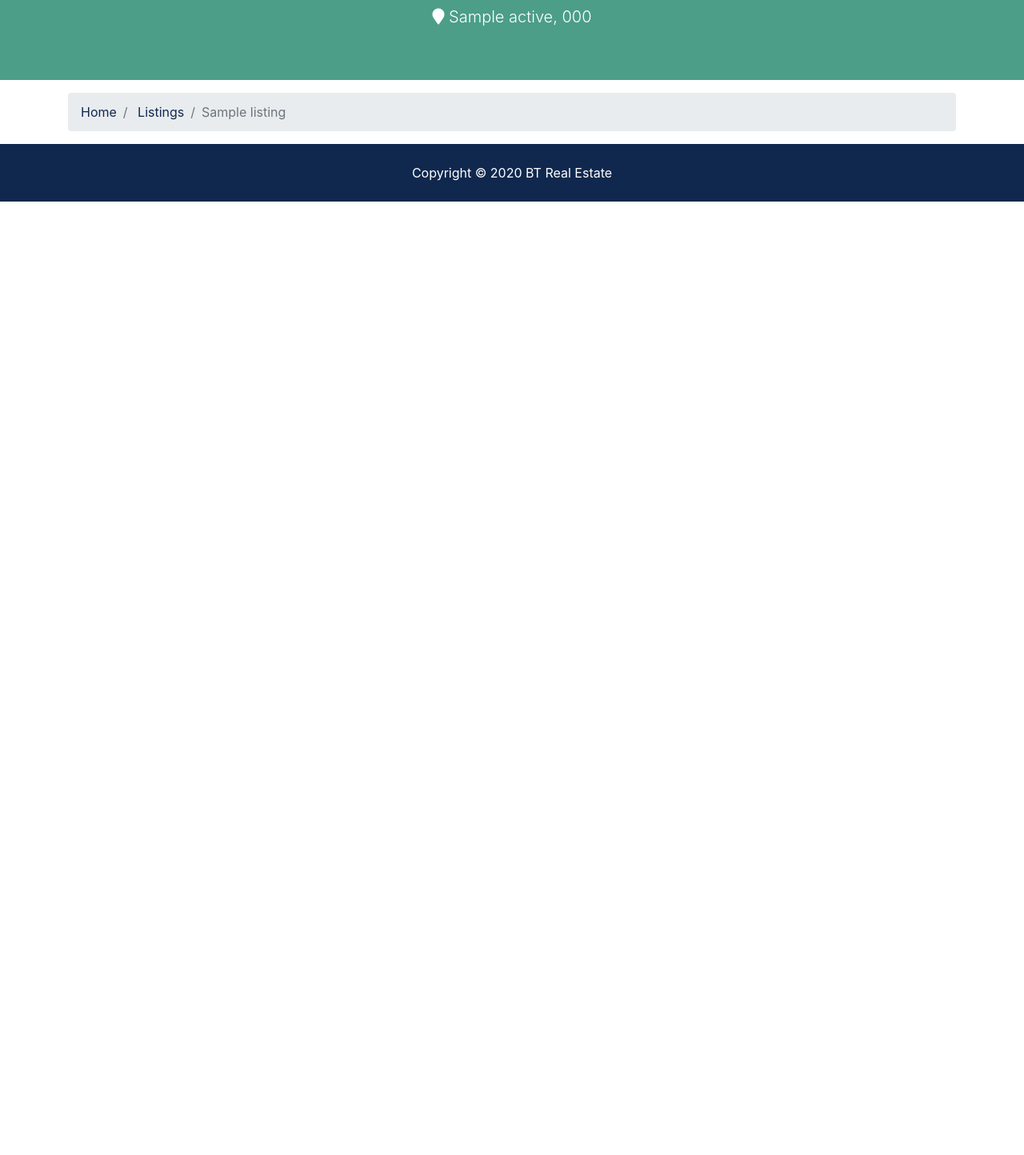
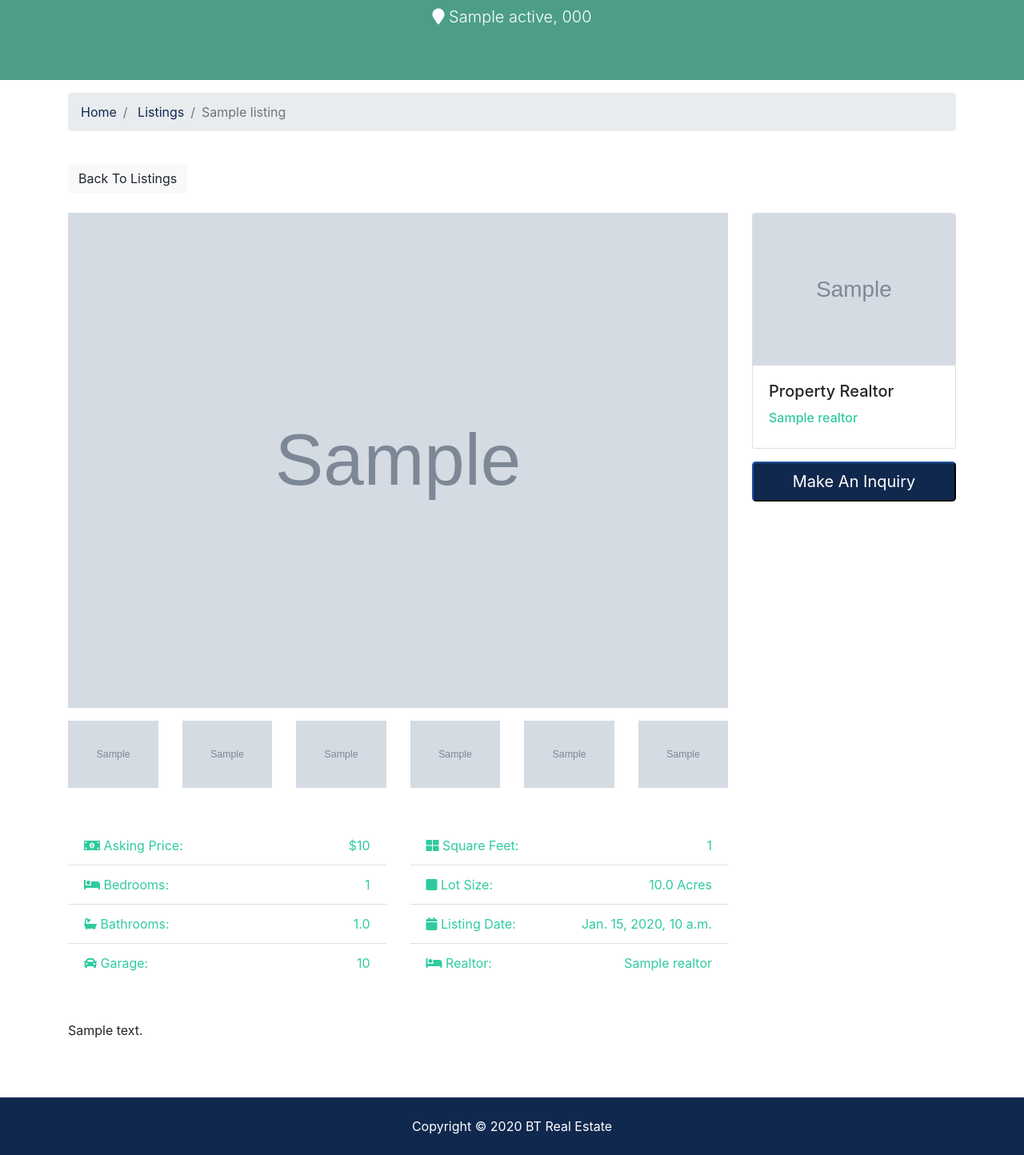
Before and after one commit to Q-Win/realestate, a Django app: page /listings/1 in a window 1280 px wide. Shown: the part 245-1689 px from the top of the page at 80% size. Before the commit the page ends 497 px from the top, so only its background shows below. Run offline with Django 3.2, Linux system fonts and the light colour scheme; tables that the repository leaves empty hold one stand-in row (values such as "Sample post"); grey boxes marked "Sample" are stand-in pictures; some libraries are stand-ins or nearby versions.

Commit message:
listing page description

```diff
--- a/templates/listings/listing.html
+++ b/templates/listings/listing.html
@@ -34,5 +34,129 @@
     </div>
   </section>
 
+  <!-- Listing -->
+   <section id="listing" class="py-4">
+     <div class="container">
+       <a href="{% url 'listings' %}" class="btn btn-light mb-4">Back To Listings</a>
+       <div class="row">
+         <div class="col-md-9">
+           <!-- Home Main Image -->
+           <img src="{{ listing.photo_main.url }}" alt="" class="img-main img-fluid mb-3">
+           <!-- Thumbnails -->
+           <div class="row mb-5 thumbs">
+             {% if listing.photo_1 %}
+             <div class="col-md-2">
+               <a href="{{ listing.photo_1.url }}" data-lightbox="home-images">
+                 <img src="{{ listing.photo_1.url }}" alt="" class="img-fluid">
+               </a>
+             </div>
+             {% endif %}
+             {% if listing.photo_2 %}
+             <div class="col-md-2">
+               <a href="{{ listing.photo_2.url }}" data-lightbox="home-images">
+                 <img src="{{ listing.photo_2.url }}" alt="" class="img-fluid">
+               </a>
+             </div>
+             {% endif %}
+             {% if listing.photo_3 %}
+             <div class="col-md-2">
+               <a href="{{ listing.photo_3.url }}" data-lightbox="home-images">
+                 <img src="{{ listing.photo_3.url }}" alt="" class="img-fluid">
+               </a>
+             </div>
+             {% endif %}
+             {% if listing.photo_4 %}
+             <div class="col-md-2">
+               <a href="{{ listing.photo_4.url }}" data-lightbox="home-images">
+                 <img src="{{ listing.photo_4.url }}" alt="" class="img-fluid">
+               </a>
+             </div>
+             {% endif %}
+             {% if listing.photo_5 %}
+             <div class="col-md-2">
+               <a href="{{ listing.photo_5.url }}" data-lightbox="home-images">
+                 <img src="{{ listing.photo_5.url }}" alt="" class="img-fluid">
+               </a>
+             </div>
+             {% endif %}
+             {% if listing.photo_6 %}
+             <div class="col-md-2">
+               <a href="{{ listing.photo_6.url }}" data-lightbox="home-images">
+                 <img src="{{ listing.photo_6.url }}" alt="" class="img-fluid">
+               </a>
+             </div>
+             {% endif %}
+           </div>
+           <!-- Fields -->
+           <div class="row mb-5 fields">
+             <div class="col-md-6">
+               <ul class="list-group list-group-flush">
+                 <li class="list-group-item text-secondary">
+                   <i class="fas fa-money-bill-alt"></i> Asking Price:
+                   <span class="float-right">${{ listing.price | intcomma }}</span>
+                 </li>
+                 <li class="list-group-item text-secondary">
+                   <i class="fas fa-bed"></i> Bedrooms:
+                   <span class="float-right">{{ listing.bedrooms }}</span>
+                 </li>
+                 <li class="list-group-item text-secondary">
+                   <i class="fas fa-bath"></i> Bathrooms:
+                   <span class="float-right">{{ listing.bathrooms }}</span>
+                 </li>
+                 <li class="list-group-item text-secondary">
+                   <i class="fas fa-car"></i> Garage:
+                   <span class="float-right">{{ listing.garage }}
+                   </span>
+                 </li>
+               </ul>
+             </div>
+             <div class="col-md-6">
+               <ul class="list-group list-group-flush">
+                 <li class="list-group-item text-secondary">
+                   <i class="fas fa-th-large"></i> Square Feet:
+                   <span class="float-right">{{ listing.sqft }}</span>
+                 </li>
+                 <li class="list-group-item text-secondary">
+                   <i class="fas fa-square"></i> Lot Size:
+                   <span class="float-right">{{ listing.lot_size }} Acres
+                   </span>
+                 </li>
+                 <li class="list-group-item text-secondary">
+                   <i class="fas fa-calendar"></i> Listing Date:
+                   <span class="float-right">{{ listing.list_date }}</span>
+                 </li>
+                 <li class="list-group-item text-secondary">
+                   <i class="fas fa-bed"></i> Realtor:
+                   <span class="float-right">{{ listing.realtor }}
+                   </span>
+                 </li>
+
+
+               </ul>
+             </div>
+           </div>
+
+           <!-- Description -->
+                     <div class="row mb-5">
+                       <div class="col-md-12">
+                           {{ listing.description }}
+                       </div>
+                     </div>
+                   </div>
+                   <div class="col-md-3">
+                     <div class="card mb-3">
+                       <img class="card-img-top" src="{{ listing.realtor.photo.url }}" alt="">
+                       <div class="card-body">
+                         <h5 class="card-title">Property Realtor</h5>
+                         <h6 class="text-secondary">{{ listing.realtor }}</h6>
+                       </div>
+                     </div>
+                     <button class="btn-primary btn-block btn-lg" data-toggle="modal" data-target="#inquiryModal">Make An Inquiry</button>
+                   </div>
+                 </div>
+               </div>
+             </section>
+
+
 
 {% endblock %}
```
